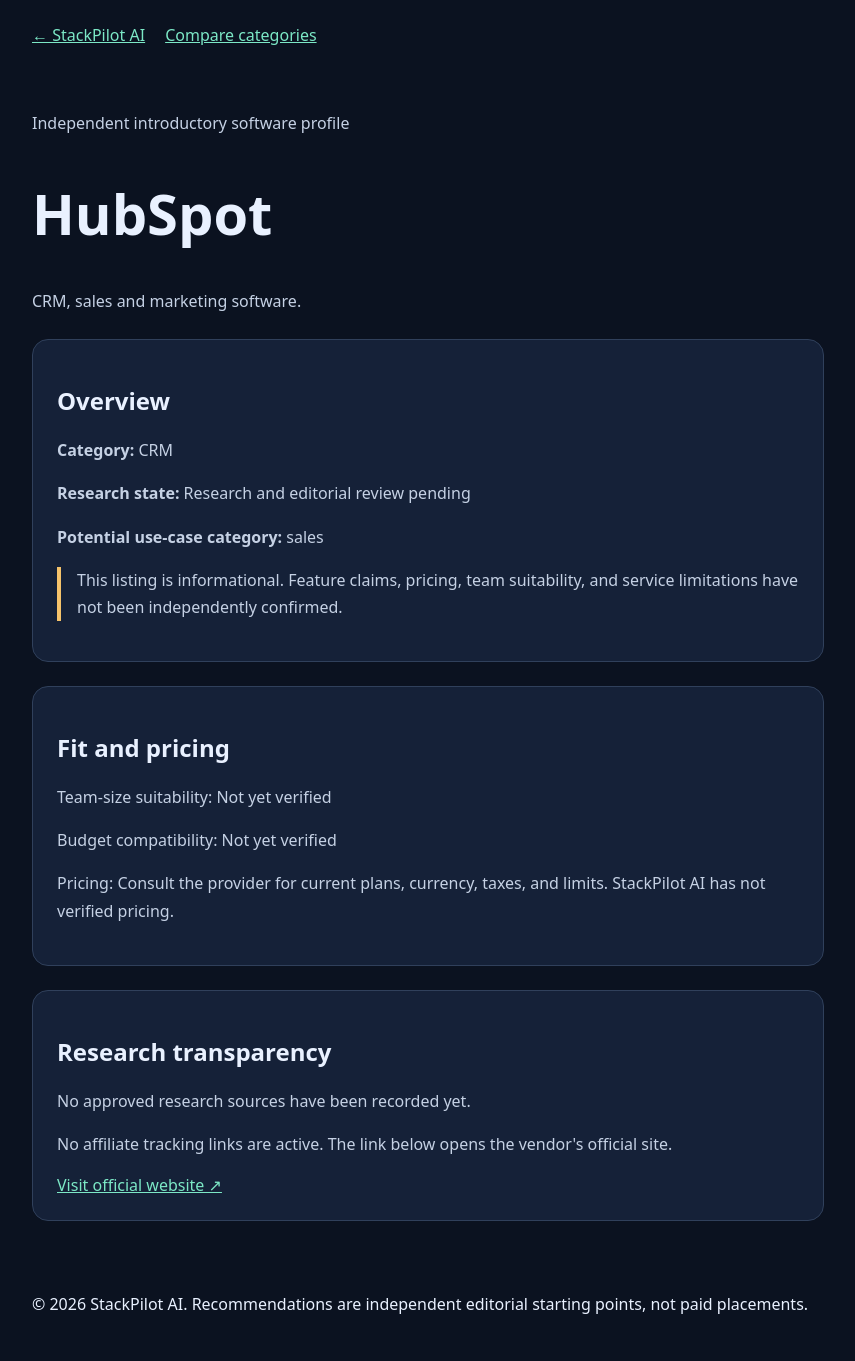
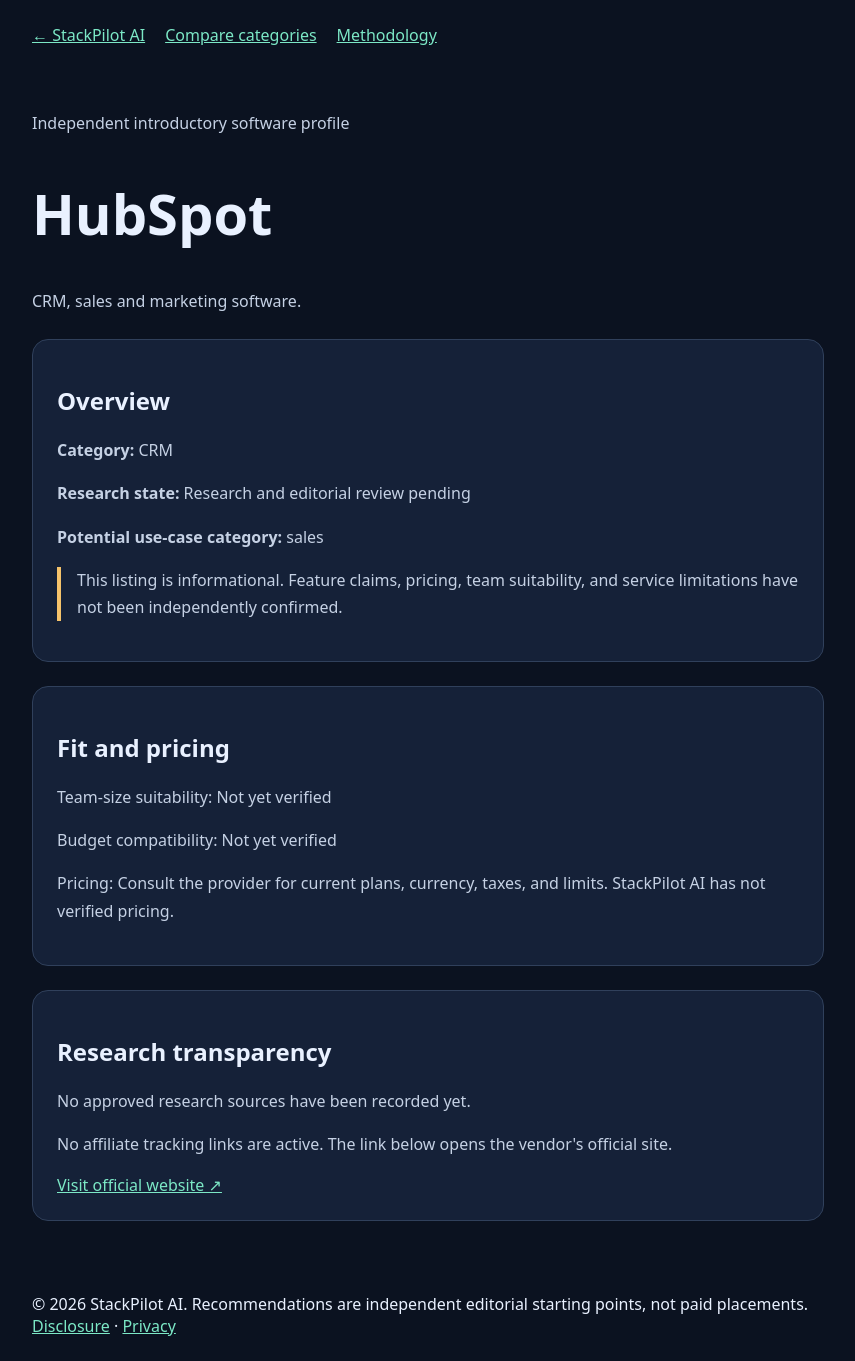
Before and after one commit to hithisisakii09/stackpilot-ai, an Astro site: page /software/hubspot in a window 1280 px wide. Shown: the whole page, without its empty margins (212-1067 px from the left). Before the commit the page ends 1339 px from the top, so only its background shows below. Built offline with nearby package versions, Linux system fonts and the light colour scheme; Astro itself is replaced by a stand-in of ours.

Commit message:
Keep preview pages non-indexable and link research transparency

```diff
--- a/src/pages/software/[id].astro
+++ b/src/pages/software/[id].astro
@@ -10,7 +10,7 @@ const { product } = Astro.props;
 <head>
 <meta charset="utf-8" />
 <meta name="viewport" content="width=device-width, initial-scale=1" />
-<meta name="description" content={`Introductory profile for ${product.name}. Research and pricing verification pending.`} />
+<meta name="description" content={`Introductory profile for ${product.name}. Research and pricing verification pending.`} /><meta name="robots" content="noindex, nofollow" />
 <title>{product.name} | StackPilot AI software profile</title>
 <style>
 :root{font-family:system-ui,sans-serif;color:#e9f1ff;background:#0b1220}*{box-sizing:border-box}
@@ -21,7 +21,7 @@ h1{font-size:clamp(32px,6vw,56px)}.links{display:flex;gap:20px;flex-wrap:wrap}
 </style>
 </head>
 <body>
-<header class="links"><a href="/">← StackPilot AI</a><a href="/compare/">Compare categories</a></header>
+<header class="links"><a href="/">← StackPilot AI</a><a href="/compare/">Compare categories</a><a href="/methodology/">Methodology</a></header>
 <main>
 <p>Independent introductory software profile</p>
 <h1>{product.name}</h1>
@@ -46,5 +46,5 @@ h1{font-size:clamp(32px,6vw,56px)}.links{display:flex;gap:20px;flex-wrap:wrap}
 <a href={product.website} target="_blank" rel="noopener noreferrer">Visit official website ↗</a>
 </section>
 </main>
-<footer>© {new Date().getFullYear()} StackPilot AI. Recommendations are independent editorial starting points, not paid placements.</footer>
+<footer>© {new Date().getFullYear()} StackPilot AI. Recommendations are independent editorial starting points, not paid placements. <a href="/disclosure/">Disclosure</a> · <a href="/privacy/">Privacy</a></footer>
 </body></html>
```
